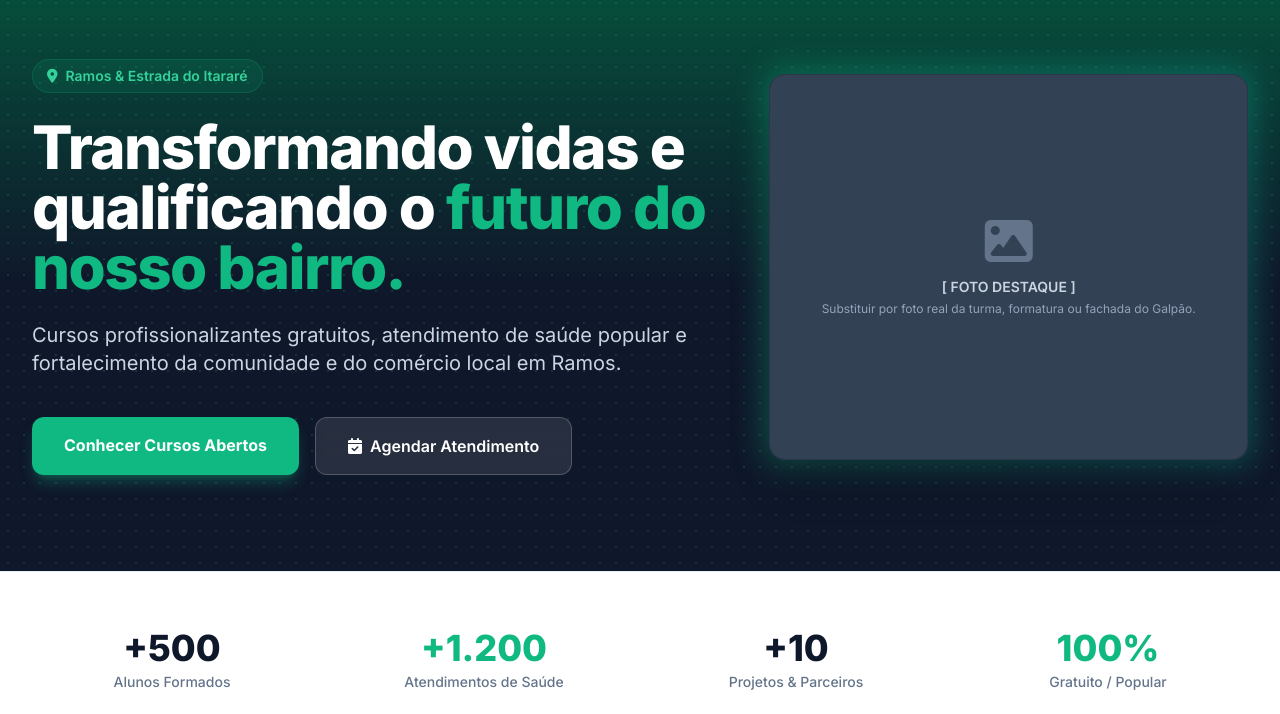
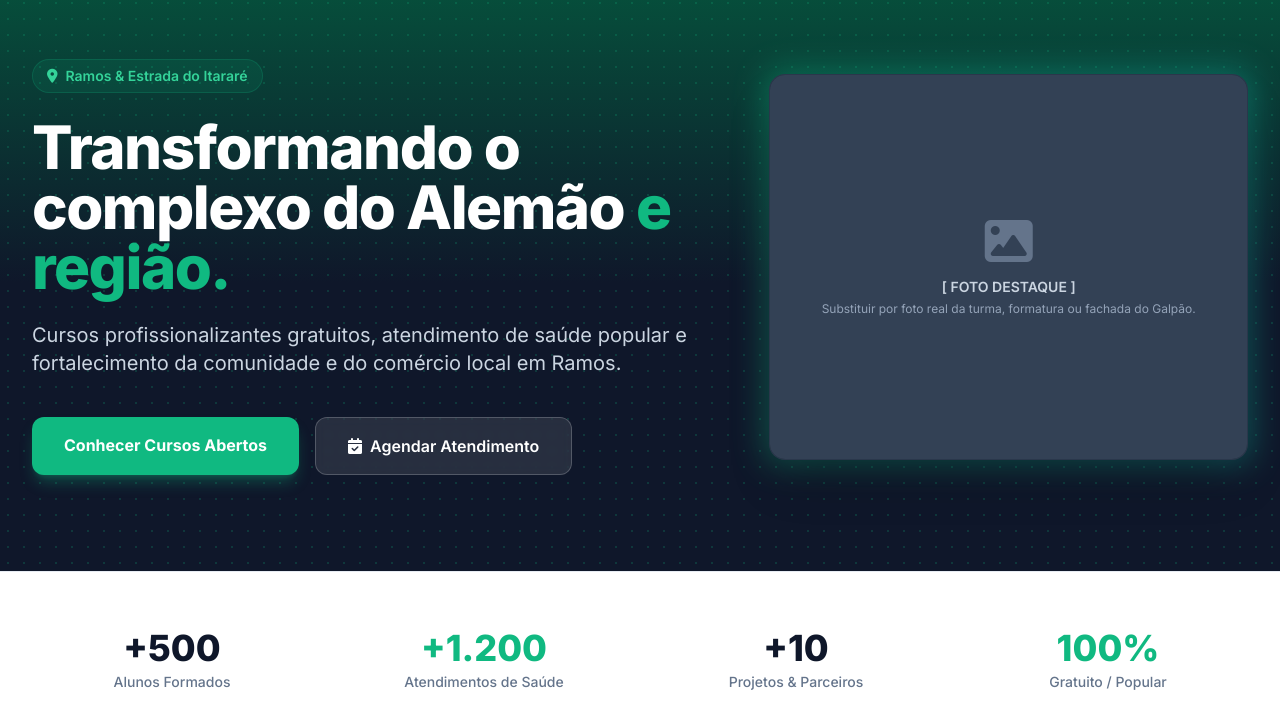
Before and after one commit to rodrigotux/jorginho-sos, a website: page index.html in a window 1280 px wide. Shown: the part 86-800 px from the top of the page. Drawn offline with nearby package versions, Linux system fonts and the light colour scheme.

```diff
--- a/index.html
+++ b/index.html
@@ -79,7 +79,7 @@
                         <i class="fa-solid fa-location-dot"></i> Ramos & Estrada do Itararé
                     </span>
                     <h1 class="text-4xl sm:text-5xl lg:text-6xl font-extrabold text-white tracking-tight leading-tight">
-                        Transformando vidas e qualificando o <span class="text-brand-green">futuro do nosso bairro.</span>
+                        Transformando o complexo do Alemão <span class="text-brand-green">e região.</span>
                     </h1>
                     <p class="text-lg sm:text-xl text-slate-300 max-w-2xl font-normal leading-relaxed">
                         Cursos profissionalizantes gratuitos, atendimento de saúde popular e fortalecimento da comunidade e do comércio local em Ramos.
```
